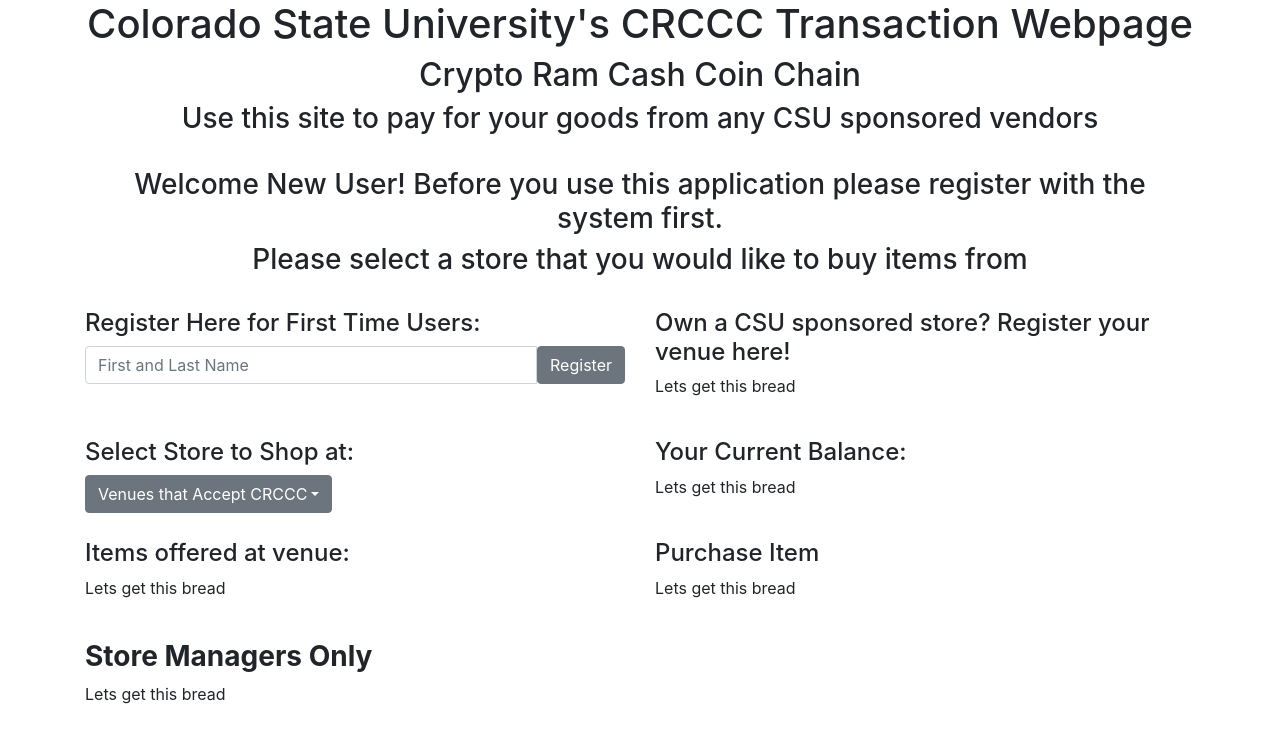
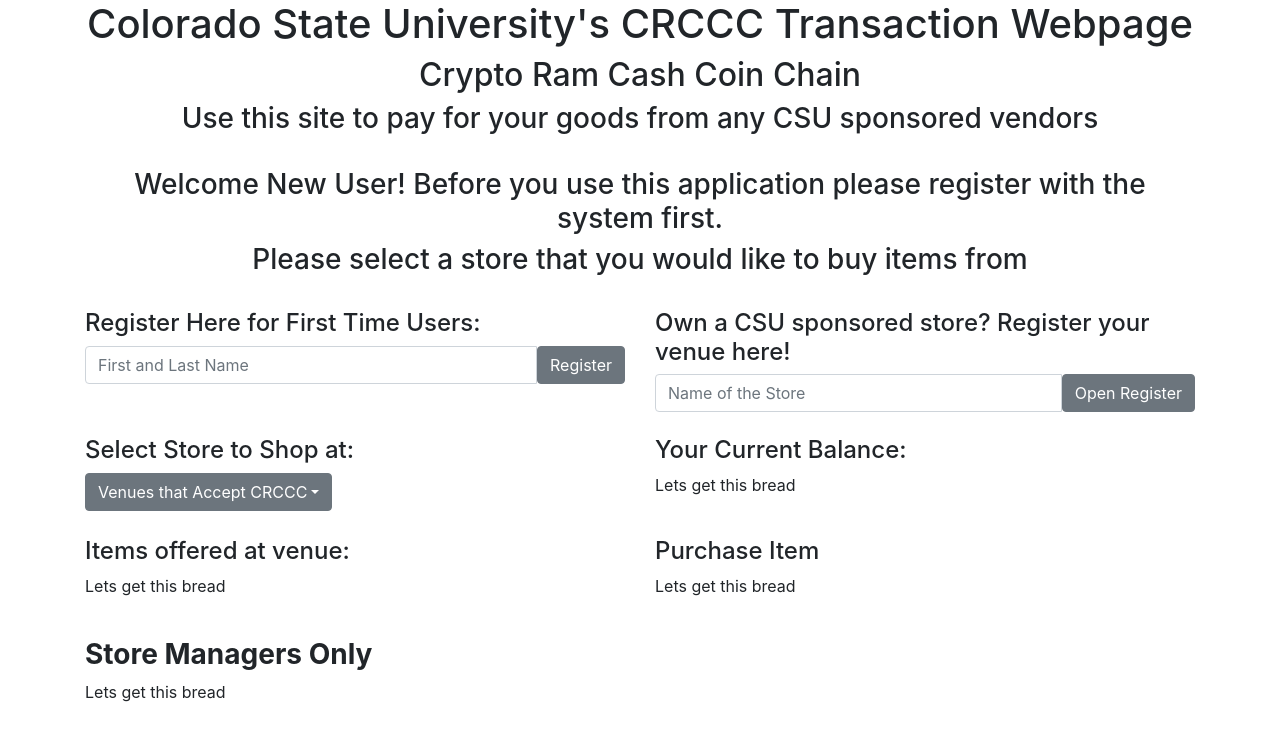
Before and after one commit to 0kayla0/TermProject, a React (Create React App) app in the folder crccc-token/: page / in a window 1280 px wide. Shown: the top 742 px of the page. Built offline with nearby package versions, Linux system fonts and the light colour scheme.

Commit message:
Added the component for opening new registers

```diff
--- a/crccc-token/src/App.js
+++ b/crccc-token/src/App.js
@@ -34,8 +34,12 @@
         this.setState({register_name: reg});
     };
 
-    updateAvailableRegisters() {
+    /* FIXME the orginal CRCCC contract will need to provide a function similar to the one
+    * in trojan secrets
+    * */
+    updateAvailableRegisters(newReg) {
         //TODO
+        console.log(newReg);
     };
 
     updateAccountName(name) {
@@ -57,7 +61,6 @@
         }else{
             welcome = "Hello " + this.state.acct_name + ", time to spend some crypto."
         }
-
 
         return (
             <div>
--- a/crccc-token/src/Components/SpawnRegister.js
+++ b/crccc-token/src/Components/SpawnRegister.js
@@ -1,14 +1,25 @@
 import React,{Component} from 'react';
+import {Button, Input, InputGroup} from "reactstrap";
 
 export default class SpawnRegister extends Component{
     constructor(props){
         super(props);
+        this.state = {
+            vendorName : null
+        }
+    }
+
+    updateField(event){
+        this.setState({vendorName: event.target.value});
     }
 
     render(){
         return (
             <div>
-                <p>Lets get this bread</p>
+                <InputGroup>
+                    <Input onChange={(event) => (this.updateField(event))} value={this.props.acc_name} placeholder={"Name of the Store"}/>
+                    <Button onClick={() => (this.props.updateAvailableRegisters(this.state.vendorName))}>Open Register</Button>
+                </InputGroup>
             </div>
         );
     }
```
